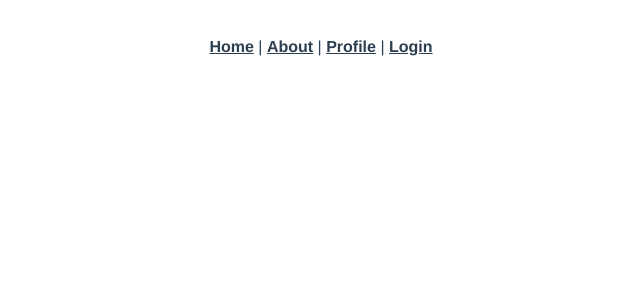
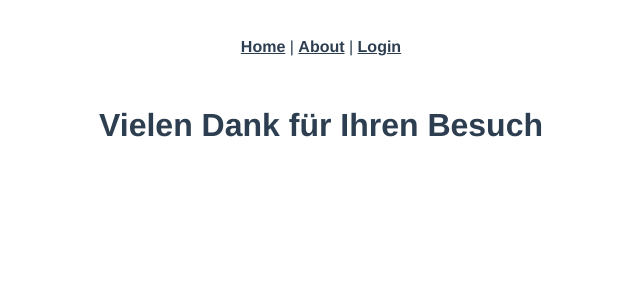
Before and after one commit to NeighborhoodAid/frontend, a Vue app: page /logout in a window 1280 px wide. Shown: the top 300 px of the page, without its empty margins (319-959 px from the left). Built offline with nearby package versions, Linux system fonts and the light colour scheme.

Commit message:
Protect the access to the profile page; Switch login and logout router link; Add a simple logout page

```diff
--- a/src/App.vue
+++ b/src/App.vue
@@ -3,8 +3,9 @@
     <div id="nav">
       <router-link to="/">Home</router-link> |
       <router-link to="/about">About</router-link> |
-      <router-link to="/profile">Profile</router-link> |
-      <router-link to="/login">Login</router-link>
+      <span v-if="$store.getters['userModule/isLoggedIn']"> <router-link to="/profile">Profile</router-link> | </span>
+      <span v-if="$store.getters['userModule/isLoggedIn']"> <router-link to="/logout">Logout</router-link> </span>
+      <span v-else> <router-link to="/login">Login</router-link></span>
     </div>
     <router-view/>
   </div>
--- a/src/router/index.ts
+++ b/src/router/index.ts
@@ -1,6 +1,7 @@
 import Vue from 'vue'
 import VueRouter from 'vue-router'
 import Home from '../views/Home.vue'
+import store from '@/store'
 
 Vue.use(VueRouter)
 
@@ -21,6 +22,9 @@ const routes = [
   {
     path: '/profile',
     name: 'Profile',
+    meta: {
+      requiresAuth: true
+    },
     // route level code-splitting
     // this generates a separate chunk (about.[hash].js) for this route
     // which is lazy-loaded when the route is visited.
@@ -29,10 +33,12 @@ const routes = [
   {
     path: '/login',
     name: 'Login',
-    // route level code-splitting
-    // this generates a separate chunk (about.[hash].js) for this route
-    // which is lazy-loaded when the route is visited.
     component: () => import(/* webpackChunkName: "about" */ '../views/Login.vue')
+  },
+  {
+    path: '/logout',
+    name: 'Logout',
+    component: () => import(/* webpackChunkName: "about" */ '../views/Logout.vue')
   }
 ]
 
@@ -42,4 +48,24 @@ const router = new VueRouter({
   routes
 })
 
+router.beforeEach((to, from, next) => {
+  if(to.name === 'Logout'){
+    // Notify the store about the logout
+    store.dispatch("userModule/logout");
+    next();
+  } else if(to.matched.some(record => record.meta.requiresAuth)) {
+      if (!store.getters['userModule/isLoggedIn']) {
+          // Redirect to login when the user is not logged in
+          next({
+              path: '/login',
+              params: { nextUrl: to.fullPath }
+          })
+      } else {
+        next()
+      }
+  }else {
+      next()
+  }
+})
+
 export default router
--- /dev/null
+++ b/src/views/Logout.vue
@@ -0,0 +1,16 @@
+<template>
+    <div class="logout">
+        <h1>Vielen Dank für Ihren Besuch</h1>
+    </div>
+</template>
+
+<script lang="ts">
+import Vue from 'vue'
+export default Vue.extend({
+
+})
+</script>
+
+<style lang="scss" scoped>
+
+</style>
```
